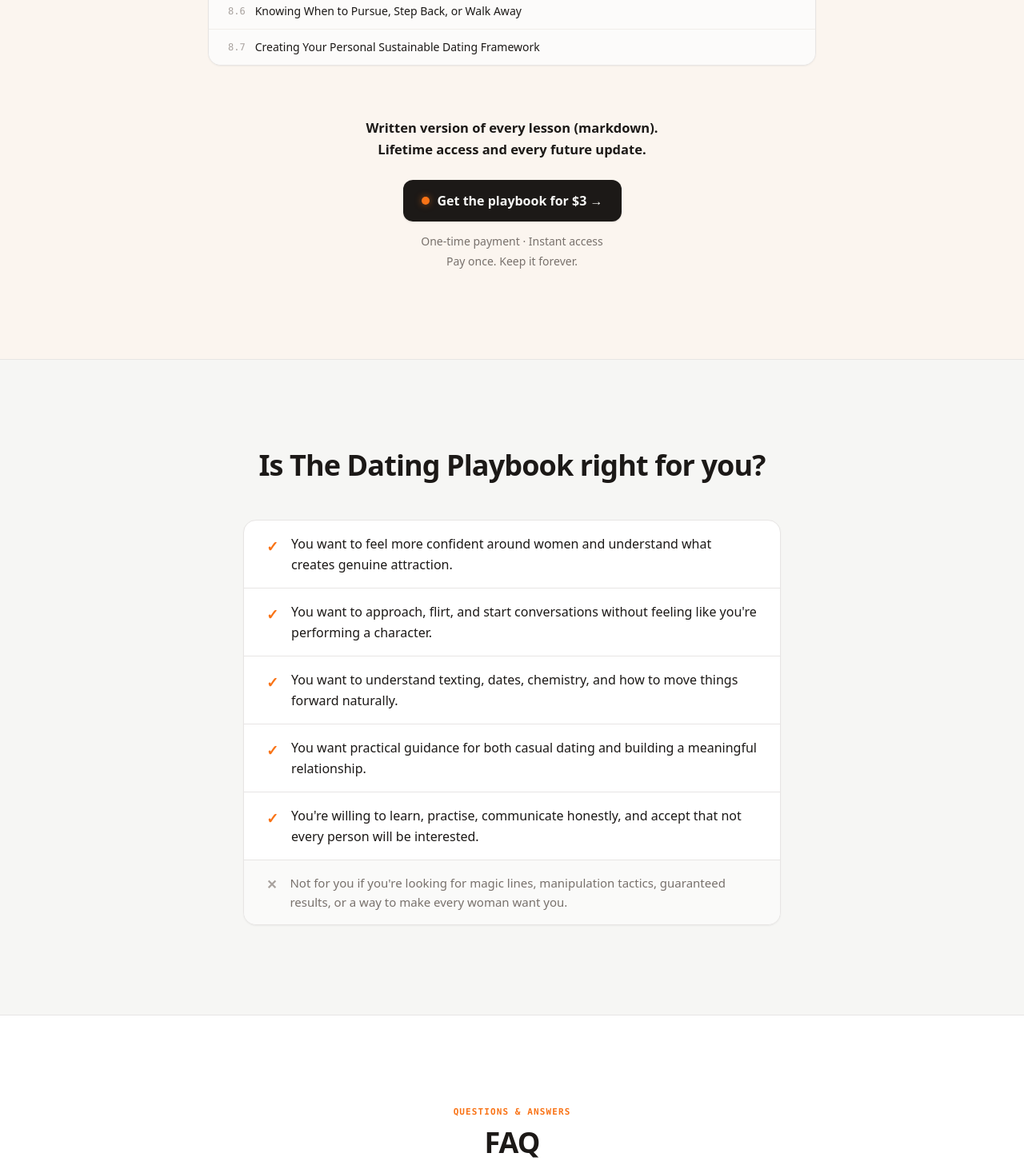
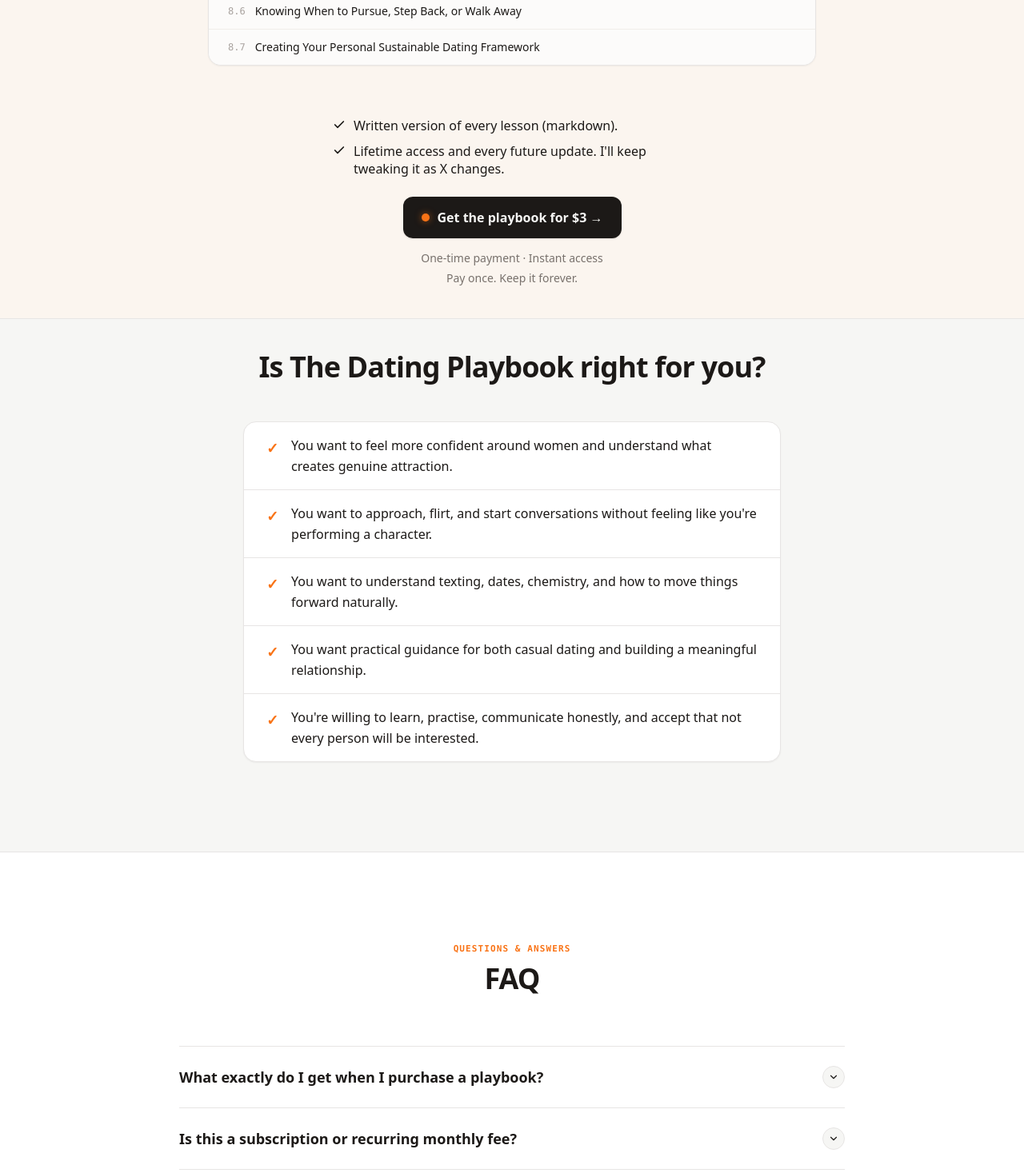
Before and after one commit to Ravishankar802/The-Plugd, a Next.js app: page / in a window 1280 px wide. Shown: the part 6729-8196 px from the top of the page at 80% size. Built offline with nearby package versions, Linux system fonts and the light colour scheme.

Commit message:
refactor: update purchase benefits bullets, reduce audience fit gap, and remove negative checklist item

```diff
--- a/src/components/AudienceFitSection.tsx
+++ b/src/components/AudienceFitSection.tsx
@@ -2,34 +2,15 @@
 
 export default function AudienceFitSection() {
   const checklistItems = [
-    {
-      type: "yes",
-      text: "You want to feel more confident around women and understand what creates genuine attraction.",
-    },
-    {
-      type: "yes",
-      text: "You want to approach, flirt, and start conversations without feeling like you're performing a character.",
-    },
-    {
-      type: "yes",
-      text: "You want to understand texting, dates, chemistry, and how to move things forward naturally.",
-    },
-    {
-      type: "yes",
-      text: "You want practical guidance for both casual dating and building a meaningful relationship.",
-    },
-    {
-      type: "yes",
-      text: "You're willing to learn, practise, communicate honestly, and accept that not every person will be interested.",
-    },
-    {
-      type: "no",
-      text: "Not for you if you're looking for magic lines, manipulation tactics, guaranteed results, or a way to make every woman want you.",
-    },
+    "You want to feel more confident around women and understand what creates genuine attraction.",
+    "You want to approach, flirt, and start conversations without feeling like you're performing a character.",
+    "You want to understand texting, dates, chemistry, and how to move things forward naturally.",
+    "You want practical guidance for both casual dating and building a meaningful relationship.",
+    "You're willing to learn, practise, communicate honestly, and accept that not every person will be interested.",
   ];
 
   return (
-    <section className="py-20 sm:py-28 border-b border-[#e7e5e4] bg-[#f6f6f4]">
+    <section className="pt-8 sm:pt-10 pb-20 sm:pb-28 border-b border-[#e7e5e4] bg-[#f6f6f4]">
       <div className="mx-auto max-w-[720px] px-6">
         {/* Section Heading */}
         <div className="text-center mb-10 sm:mb-12">
@@ -41,9 +22,7 @@ export default function AudienceFitSection() {
         {/* Audience Fit Checklist Card */}
         <div className="rounded-2xl border border-[#e7e5e4] bg-white shadow-xs overflow-hidden">
           <ul className="divide-y divide-[#e7e5e4] list-none p-0 m-0">
-            {checklistItems.map((item, idx) => {
-              if (item.type === "yes") {
-                return (
+            {checklistItems.map((text, idx) => (
               <li
                 key={idx}
                 className="py-4 px-5 sm:px-7 flex items-start gap-4 text-[15.5px] sm:text-[16px] text-[#1c1917] leading-relaxed"
@@ -54,26 +33,9 @@ export default function AudienceFitSection() {
                 >
                   ✓
                 </span>
-                    <span>{item.text}</span>
+                <span>{text}</span>
               </li>
-                );
-              }
-
-              return (
-                <li
-                  key={idx}
-                  className="py-4 px-5 sm:px-7 flex items-start gap-4 text-[14.5px] sm:text-[15px] text-[#78716c] leading-relaxed bg-[#fafaf9]"
-                >
-                  <span
-                    className="text-[#a8a29e] font-bold text-base shrink-0 select-none pt-0.5"
-                    aria-hidden="true"
-                  >
-                    ✕
-                  </span>
-                  <span>{item.text}</span>
-                </li>
-              );
-            })}
+            ))}
           </ul>
         </div>
       </div>
--- a/src/components/DatingPlaybookCurriculum.tsx
+++ b/src/components/DatingPlaybookCurriculum.tsx
@@ -1,7 +1,7 @@
 "use client";
 
 import { useState } from "react";
-import { ChevronDown } from "lucide-react";
+import { ChevronDown, Check } from "lucide-react";
 import { DATING_PLAYBOOK_MODULES } from "@/lib/dating-playbook-curriculum";
 
 interface DatingPlaybookCurriculumProps {
@@ -24,7 +24,7 @@ export default function DatingPlaybookCurriculum({
   return (
     <section
       id="curriculum"
-      className="py-20 sm:py-28 border-b border-[#e7e5e4] bg-[#fbf5ef] relative overflow-hidden scroll-mt-20"
+      className="pt-20 sm:pt-28 pb-8 sm:pb-10 border-b border-[#e7e5e4] bg-[#fbf5ef] relative overflow-hidden scroll-mt-20"
     >
       <div className="mx-auto max-w-7xl px-4 sm:px-6 lg:px-8 relative z-10">
         {/* Section Header */}
@@ -111,9 +111,17 @@ export default function DatingPlaybookCurriculum({
 
         {/* Post-Curriculum Purchase Section */}
         <div className="mt-14 sm:mt-16 text-center max-w-xl mx-auto flex flex-col items-center">
-          <div className="space-y-1.5 text-[15.5px] sm:text-[16.5px] font-semibold text-[#1c1917] mb-6">
-            <p className="m-0">Written version of every lesson (markdown).</p>
-            <p className="m-0">Lifetime access and every future update.</p>
+          <div className="w-fit max-w-md mx-auto mb-6 text-left">
+            <ul className="space-y-2.5 text-[15px] sm:text-[16px] text-[#1c1917] list-none p-0 m-0">
+              <li className="flex items-start gap-2.5 leading-snug">
+                <Check className="h-4 w-4 text-[#1c1917] shrink-0 mt-0.5 stroke-[2.5]" aria-hidden="true" />
+                <span>Written version of every lesson (markdown).</span>
+              </li>
+              <li className="flex items-start gap-2.5 leading-snug">
+                <Check className="h-4 w-4 text-[#1c1917] shrink-0 mt-0.5 stroke-[2.5]" aria-hidden="true" />
+                <span>Lifetime access and every future update. I&apos;ll keep tweaking it as X changes.</span>
+              </li>
+            </ul>
           </div>
           <button
             type="button"
```
Lines whose indentation alone changed are shown as unchanged.
